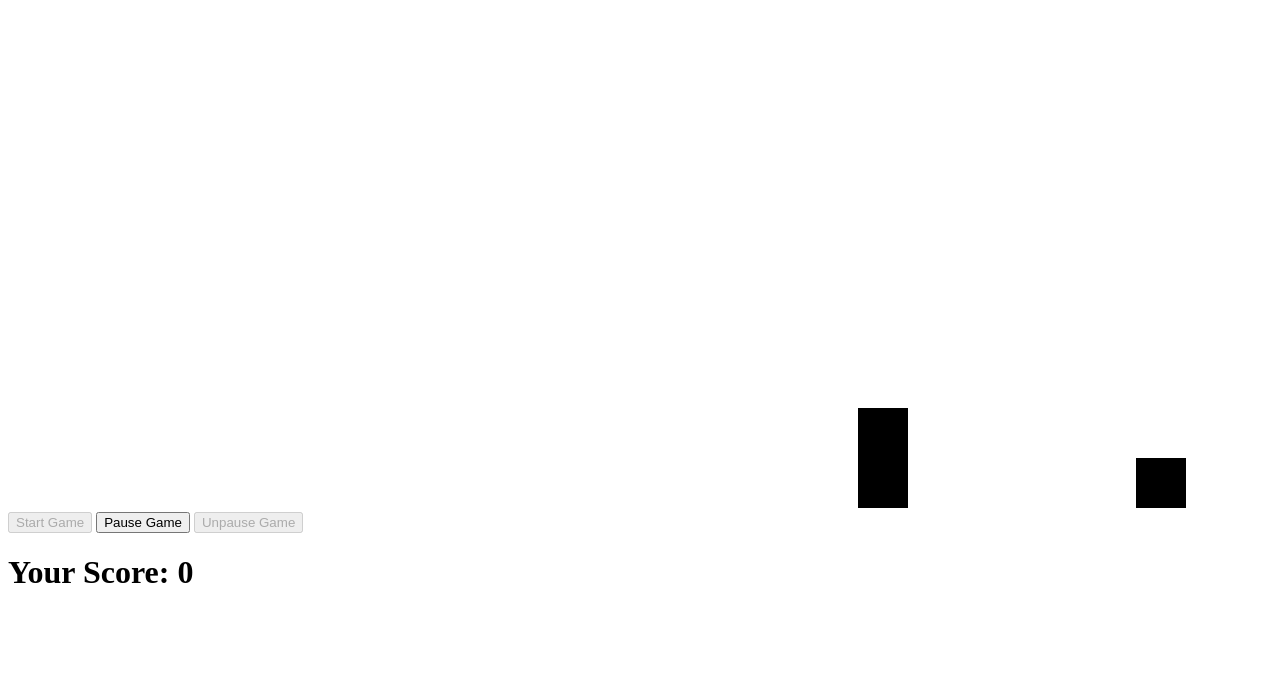
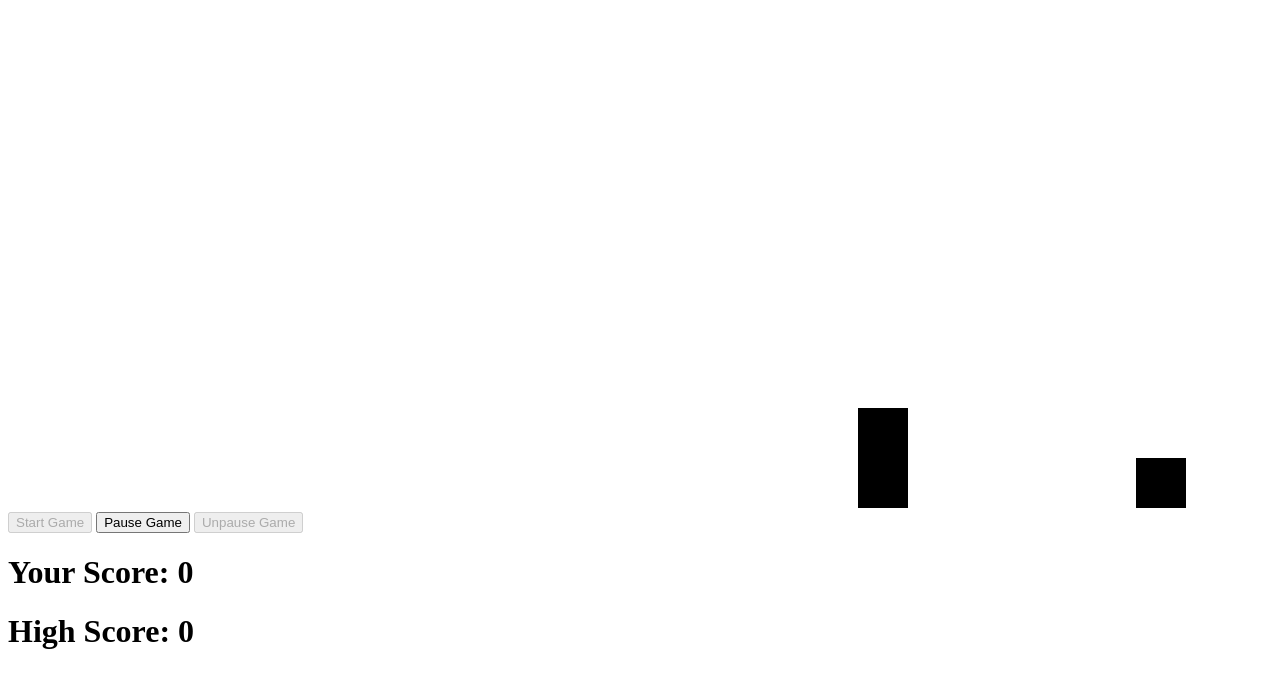
Before and after one commit to ernstpatat/ernstpatat, a plain HTML site: page index.html in a window 1280 px wide. Both pictures are taken after a click on the button "Start Game". Shown: the top 688 px of the page. Drawn offline with Linux system fonts and the light colour scheme.

Commit message:
Add files via upload
High Score toegevoegd

```diff
--- a/app.js
+++ b/app.js
@@ -15,6 +15,7 @@ Paused = false
 buttonPause.disabled = true
 buttonUnPause.disabled = true
 CactusSpeed = 4
+HighScore = 0
 
 function Pause() {
     buttonPause.disabled = true
@@ -46,10 +47,11 @@ function update() {
     ctx.fillRect(Cactusx, Cactusy, 50, 50)
     if (Cactusx <= -50) Cactusx = canvas.width, Score += 1
     document.getElementById("score").innerHTML = Score
-    if (Cactusx <= x) if (x <= Cactusx + 50) if (Cactusy <= y + 50) if (y + 50 <= Cactusy + 50) Cactusx = canvas.width, button1.disabled = false, Dead = true, buttonPause.disabled = true
-    if (Cactusx <= x + 50) if (x + 50 <= Cactusx + 50) if (Cactusy <= y + 100) if (y + 50 <= Cactusy + 100) Cactusx = canvas.width, button1.disabled = false, Dead = true, buttonPause.disabled = true
-    if (Cactusx <= x + 50) if (x + 50 <= Cactusx + 50) if (Cactusy <= y + 50) if (y + 50 <= Cactusy + 50) Cactusx = canvas.width, button1.disabled = false, Dead = true, buttonPause.disabled = true
-    if (Cactusx <= x) if (x <= Cactusx + 50) if (Cactusy <= y + 100) if (y + 50 <= Cactusy + 100) Cactusx = canvas.width, button1.disabled = false, Dead = true, buttonPause.disabled = true
+    document.getElementById("HighScore").innerHTML = HighScore
+    if (Cactusx <= x) if (x <= Cactusx + 50) if (Cactusy <= y + 50) if (y + 50 <= Cactusy + 50) Cactusx = canvas.width, button1.disabled = false, Dead = true, buttonPause.disabled = true, HighScore = Score
+    if (Cactusx <= x + 50) if (x + 50 <= Cactusx + 50) if (Cactusy <= y + 100) if (y + 50 <= Cactusy + 100) Cactusx = canvas.width, button1.disabled = false, Dead = true, buttonPause.disabled = true, HighScore = Score
+    if (Cactusx <= x + 50) if (x + 50 <= Cactusx + 50) if (Cactusy <= y + 50) if (y + 50 <= Cactusy + 50) Cactusx = canvas.width, button1.disabled = false, Dead = true, buttonPause.disabled = true, HighScore = Score
+    if (Cactusx <= x) if (x <= Cactusx + 50) if (Cactusy <= y + 100) if (y + 50 <= Cactusy + 100) Cactusx = canvas.width, button1.disabled = false, Dead = true, buttonPause.disabled = true, HighScore = Score
     Cactusx -= CactusSpeed
     ScoreString = Score.toString()
     if (Score >= 10) if (ScoreString.charAt(1) == 0) CactusSpeed = ScoreString.charAt(0) - ScoreString.charAt(1) / 10 + 4
--- a/index.html
+++ b/index.html
@@ -12,6 +12,7 @@
         <button type='submit' onclick="Pause()" id="buttonPause">Pause Game</button>
         <button type='submit' onclick="UnPause()" id="buttonUnPause">Unpause Game</button>
         <h1> Your Score: <span id="score"></span></h1>
+        <h1> High Score: <span id="HighScore"></span></h1>
     </body>
     <script src="app.js"></script>
     <script src="KeyListener.js"></script>
```
